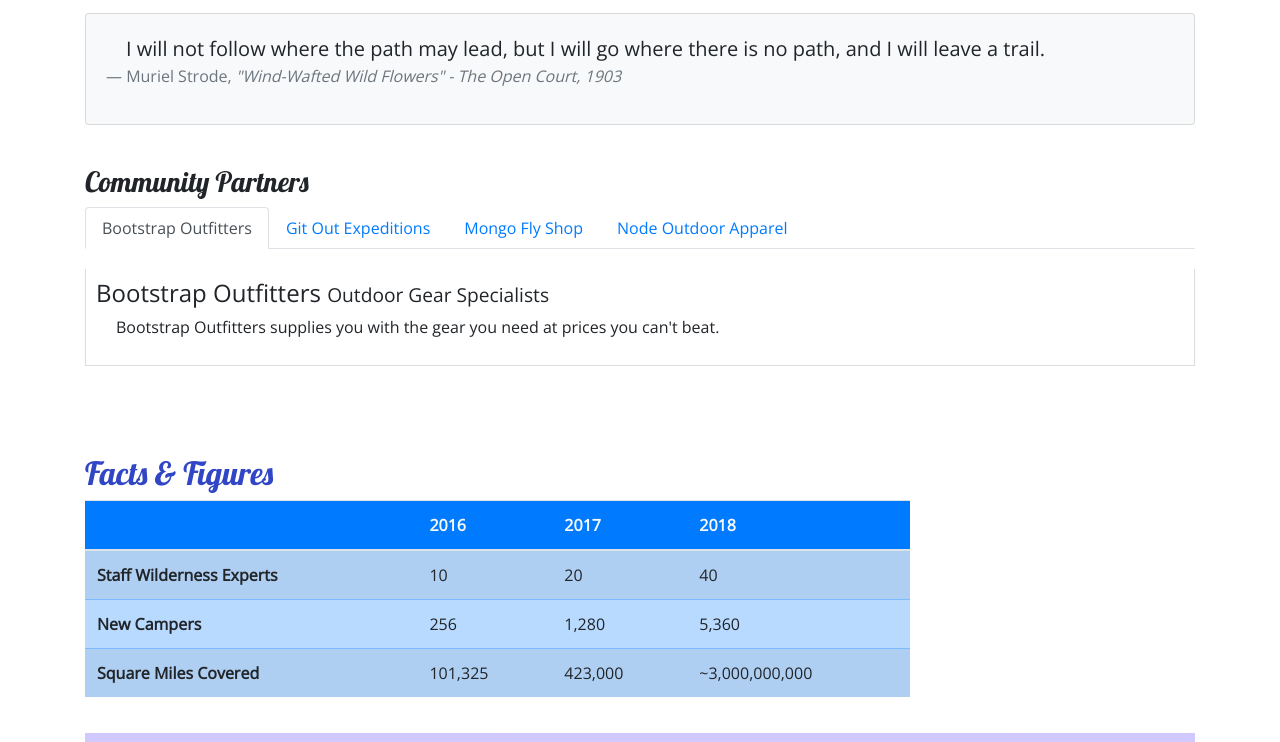
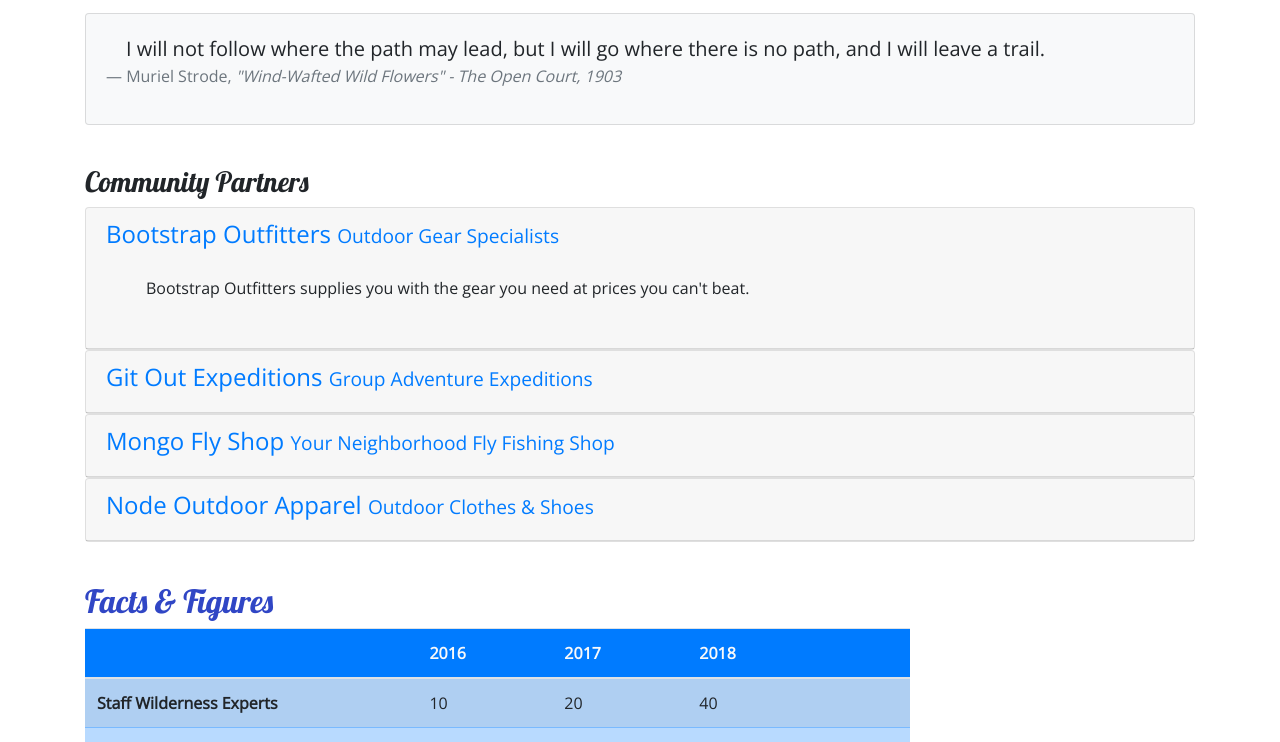
Before and after one commit to incognitosudo/nucampsite2, a website: page aboutus.html in a window 1280 px wide. Shown: the part 583-1325 px from the top of the page. Drawn offline with nearby package versions, Linux system fonts and the light colour scheme.

Commit message:
added accordion

```diff
--- a/aboutus.html
+++ b/aboutus.html
@@ -108,10 +108,11 @@
         <!--Community Partners-->
 
         <div class="row row-content">
-            <div class="col sm-6">
+            <div class="col">
                 <h3>Community Partners</h3>
 
                 <!--Beginning of Tabbed Interface-->
+                <!--
                 <ul class="nav nav-tabs">
                     <li class="nav-item">
                         <a class="nav-link active" href="#bootstrap" role="tab" data-toggle="tab">Bootstrap Outfitters</a>
@@ -125,31 +126,74 @@
                     <li class="nav-item">
                         <a class="nav-link" href="#node" role="tab" data-toggle="tab">Node Outdoor Apparel</a>
                     </li>
-                </ul>
+                </ul> -->
 
-                <div class="row-content">
-                    <div class="tab-content">
-                        <div role="tabpanel" class="tab-pane fade show  active" id="bootstrap">
-                            <h4>Bootstrap Outfitters <small>Outdoor Gear Specialists</small></h4>
+
+ <!--Accordion Starts-->
+                <div id="accordion">
+
+                    <div class="card">
+                        <div role="tab" class="card-header">
+                            <h4>
+                                <a class="collapsed" data-toggle="collapse" data-target="#bootstrap">
+                                    Bootstrap Outfitters <small>Outdoor Gear Specialists</small>
+                                </a>
+                            </h4>
+                            <div class="collapse show" id="bootstrap" data-parent="#accordion">
+                                <div class="card-body">
                                     <p class="d-none d-sm-block">Bootstrap Outfitters supplies you with the gear you need at prices you can't beat.</p>
                                 </div>
+                            </div>
+                        </div>
+                    </div>
 
-                        <div role="tabpanel" class="tab-pane fade" id="git">
-                            <h4>Git Out Expeditions <small>Group Adventure Expeditions</small></h4>
+                    <div class="card">
+                        <div role="tab" class="card-header">
+                            <h4>
+                                <a class="collapsed" data-toggle="collapse" data-target="#git">
+                                    Git Out Expeditions <small>Group Adventure Expeditions</small>
+                                </a>
+                            </h4>
+                            <div class="collapse" id="git" data-parent="#accordion">
+                                <div class="card-body">
                                     <p class="d-none d-sm-block">Join Git Out Expeditions to explore new horizons with a group of other adventurers!</p>
                                 </div>
+                            </div>
+                        </div>
+                    </div>
 
-                        <div role="tabpanel" class="tab-pane fade" id="mongo">
-                            <h4>Mongo Fly Shop <small>Your Neighborhood Fly Fishing Shop</small></h4>
+                    <div class="card">
+                        <div role="tab" class="card-header">
+                            <h4>
+                                <a class="collapsed" data-toggle="collapse" data-target="#mongo">
+                                    Mongo Fly Shop <small>Your Neighborhood Fly Fishing Shop</small>
+                                </a>
+                            </h4>
+                            <div class="collapse" id="mongo" data-parent="#accordion">
+                                <div class="card-body">
                                     <p class="d-none d-sm-block">Need a new fishing pole, a tacklebox, or flies of all kinds? Stop by Mongo Fly Shop.</p>
                                 </div>
+                            </div>
+                        </div>
+                    </div>
 
-                        <div role="tabpanel" class="tab-pane fade" id="node">
-                            <h4>Node Outdoor Apparel <small>Outdoor Clothes & Shoes</small></h4>
+                    <div class="card">
+                        <div role="tab" class="card-header">
+                            <h4>
+                                <a class="collapsed" data-toggle="collapse" data-target="#node">
+                                    Node Outdoor Apparel <small>Outdoor Clothes & Shoes</small>
+                                </a>
+                            </h4>
+                            <div class="collapse" id="node" data-parent="#accordion">
+                                <div class="card-body">
                                     <p class="d-none d-sm-block">From polar fleeces to swimsuits, hiking boots to waders, a visit to Node will be sure to get you covered.</p>
                                 </div>
                             </div>
                         </div>
+                    </div>
+
+                </div>
+ <!--Accordion Ends-->
 
             </div>
         </div>
@@ -223,6 +267,7 @@
 <script src="node_modules/jquery/dist/jquery.slim.min.js"></script>
 <script src="node_modules/popper.js/dist/umd/popper.min.js"></script>
 <script src="node_modules/bootstrap/dist/js/bootstrap.min.js"></script>
+
 </body>
 
 </html>
```
Lines whose indentation alone changed are shown as unchanged.
